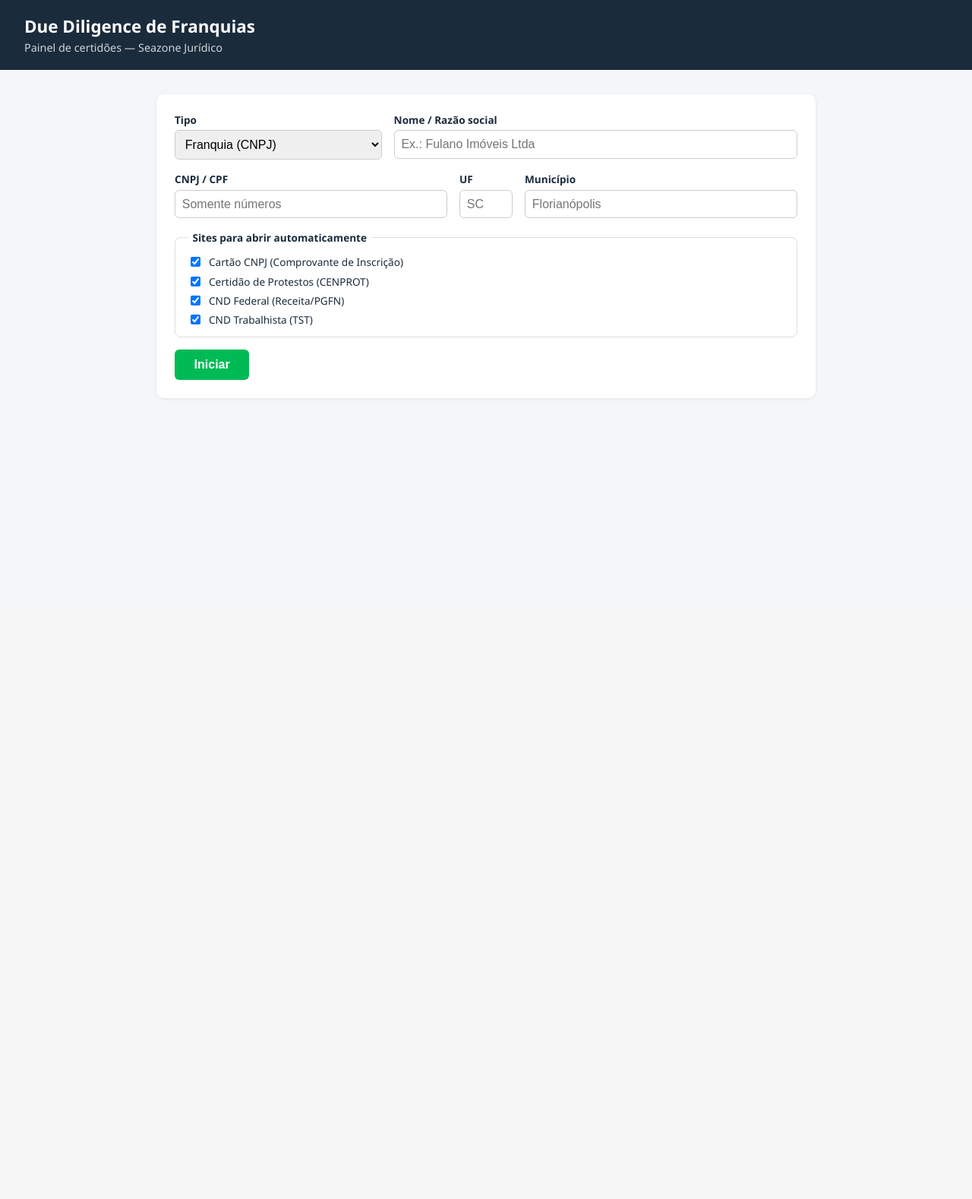
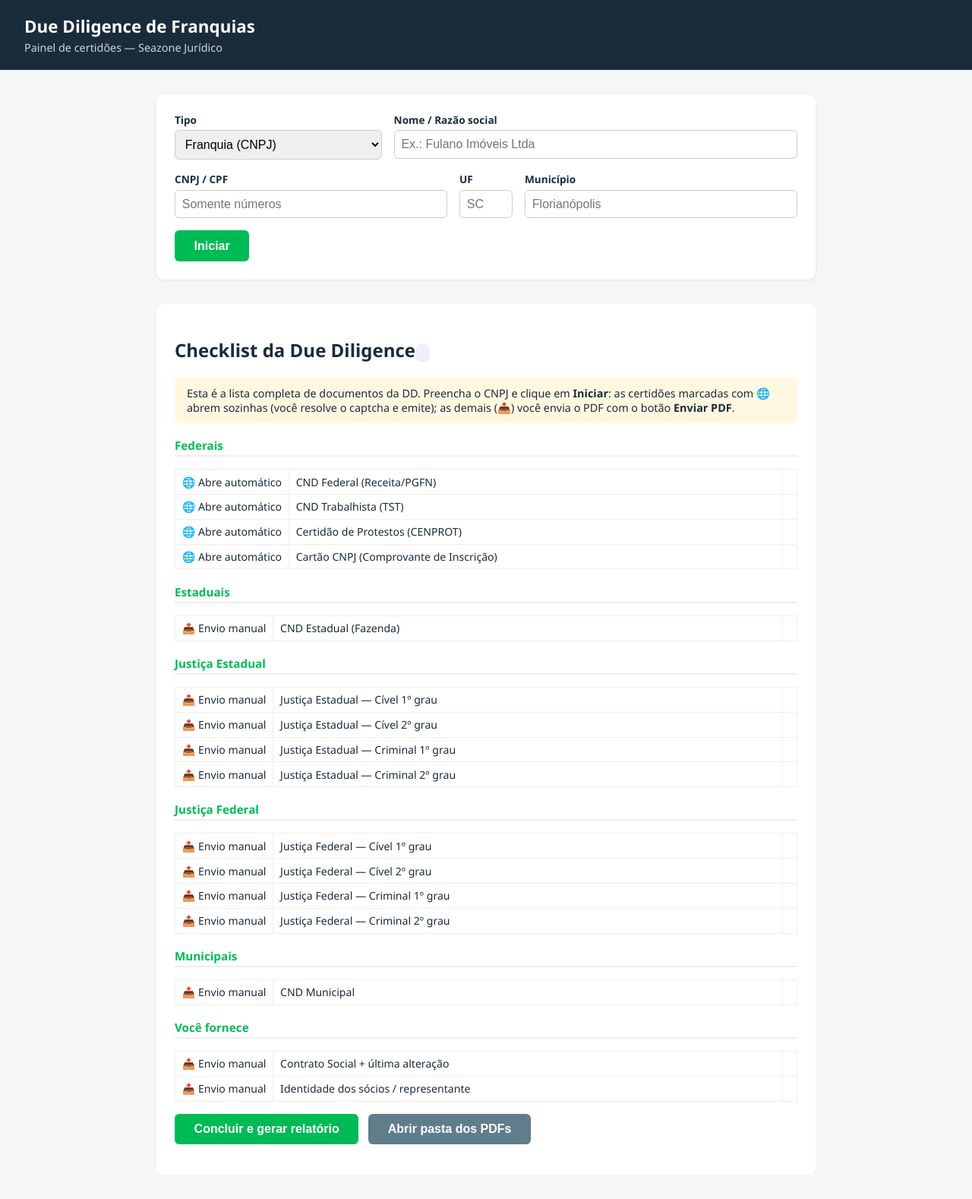
Before and after one commit to anapivanti-lab/seazone-dd, a FastAPI app: page / in a window 1280 px wide. Shown: the whole page at 76% size. Before the commit the page ends 525 px from the top, so only its background shows below. Run offline with FastAPI, Linux system fonts and the light colour scheme.

Commit message:
Mostra a checklist completa logo na abertura (endpoint /checklist)
A lista completa de documentos aparece assim que a pagina abre, sem precisar clicar em Iniciar. Itens automaticos marcados com globo; manuais com botao de upload. Remove caixinhas redundantes; cache-bust v4.

Co-Authored-By: Claude Opus 4.7 (1M context) <noreply@anthropic.com>

```diff
--- a/app/main.py
+++ b/app/main.py
@@ -10,6 +10,7 @@ from fastapi.responses import HTMLResponse, JSONResponse
 from fastapi.staticfiles import StaticFiles
 from fastapi.templating import Jinja2Templates
 
+from .checklist import itens_para
 from .models import Contexto, TipoPessoa
 from .orchestrator import JOBS, Passo, concluir_job, criar_job, executar_job
 from .providers import provedores_para
@@ -33,6 +34,15 @@ async def provedores(tipo: str):
     """Certidões com automação (alimenta as caixinhas de 'abrir site')."""
     ctx = Contexto(tipo=TipoPessoa(tipo), documento="0")
     return JSONResponse([p.nome for p in provedores_para(ctx)])
+
+
+@app.get("/checklist")
+async def checklist(tipo: str):
+    """Lista COMPLETA de documentos da DD (para mostrar tudo já na abertura)."""
+    ctx = Contexto(tipo=TipoPessoa(tipo), documento="0")
+    return JSONResponse(
+        [{"nome": it.nome, "grupo": it.grupo, "auto": it.provider is not None} for it in itens_para(ctx)]
+    )
 
 
 @app.post("/emitir")
--- a/app/static/app.js
+++ b/app/static/app.js
@@ -1,10 +1,10 @@
 const form = document.getElementById("form");
 const tipoSel = document.getElementById("tipo");
-const certidoesDiv = document.getElementById("certidoes");
-const painel = document.getElementById("painel");
 const checklistDiv = document.getElementById("checklist");
 const estadoTag = document.getElementById("estado");
 const pastaP = document.getElementById("pasta");
+const outroBox = document.getElementById("outroBox");
+const acoes = document.getElementById("acoes");
 const btnConcluir = document.getElementById("concluir");
 const btnAbrirPasta = document.getElementById("abrirPasta");
 const btnOutro = document.getElementById("btnOutro");
@@ -14,10 +14,10 @@ const outroFile = document.getElementById("outroFile");
 const META = {
   sucesso: ["✅", "Emitida (auto)"],
   enviado: ["✅", "Enviado"],
-  manual: ["📤", "Falta enviar"],
+  manual: ["📤", "Envio manual"],
   aberta: ["📂", "Aberta — conclua no site"],
   pendente: ["⏳", "Pendente"],
-  aguardando: ["•", "Na fila"],
+  aguardando: ["🌐", "Abre automático"],
   executando: ["🔄", "Abrindo…"],
   erro: ["❌", "Erro"],
 };
@@ -25,32 +25,52 @@ const META = {
 let jobAtual = null;
 let ultimoRender = "";
 
-// Caixinhas das certidões com automação (quais sites abrir)
-async function carregarProvedores() {
-  certidoesDiv.innerHTML = "carregando…";
-  const r = await fetch("/provedores?tipo=" + tipoSel.value);
-  const nomes = await r.json();
-  certidoesDiv.innerHTML = nomes
-    .map(
-      (n) =>
-        `<label class="chk"><input type="checkbox" name="selecionados" value="${n}" checked> ${n}</label>`
-    )
-    .join("");
+// Desenha a checklist. comJob=false => prévia (só mostra tudo); comJob=true => com status e upload.
+function render(itens, comJob) {
+  const grupos = {};
+  itens.forEach((p) => (grupos[p.grupo || "Outros"] ||= []).push(p));
+  let html = "";
+  for (const [grupo, its] of Object.entries(grupos)) {
+    html += `<h3>${grupo}</h3><table class="cl"><tbody>`;
+    for (const p of its) {
+      let ic, tx;
+      if (comJob) {
+        [ic, tx] = META[p.status] || ["•", p.status];
+      } else {
+        [ic, tx] = p.auto ? ["🌐", "Abre automático"] : ["📤", "Envio manual"];
+      }
+      const acao = comJob
+        ? `<label class="upbtn">${p.arquivo ? "Trocar PDF" : "Enviar PDF"}<input type="file" data-item="${p.nome}" accept="application/pdf,image/*" hidden></label>${p.arquivo ? " 📄" : ""}`
+        : "";
+      const obs = comJob && p.mensagem ? `<br><span class="obs">${p.mensagem}</span>` : "";
+      html += `<tr><td class="st">${ic} ${tx}</td><td>${p.nome}${obs}</td><td class="ac">${acao}</td></tr>`;
+    }
+    html += `</tbody></table>`;
+  }
+  checklistDiv.innerHTML = html;
 }
-tipoSel.addEventListener("change", carregarProvedores);
-carregarProvedores();
+
+// Prévia da checklist completa, já na abertura da página
+async function carregarChecklist() {
+  const r = await fetch("/checklist?tipo=" + tipoSel.value);
+  render(await r.json(), false);
+}
+tipoSel.addEventListener("change", () => {
+  if (!jobAtual) carregarChecklist();
+});
+carregarChecklist();
 
 form.addEventListener("submit", async (e) => {
   e.preventDefault();
   const resp = await fetch("/emitir", { method: "POST", body: new FormData(form) });
   const { job_id } = await resp.json();
   jobAtual = job_id;
-  painel.hidden = false;
+  outroBox.hidden = false;
+  acoes.hidden = false;
   ultimoRender = "";
   acompanhar();
 });
 
-// Envio de arquivo (genérico)
 async function enviar(item, file) {
   const fd = new FormData();
   fd.append("item", item);
@@ -59,12 +79,9 @@ async function enviar(item, file) {
   atualizar();
 }
 
-// Upload por item (clique no botão "Enviar PDF" de cada linha)
 checklistDiv.addEventListener("change", (e) => {
   const inp = e.target;
-  if (inp.matches('input[type="file"]') && inp.files[0]) {
-    enviar(inp.dataset.item, inp.files[0]);
-  }
+  if (inp.matches('input[type="file"]') && inp.files[0]) enviar(inp.dataset.item, inp.files[0]);
 });
 
 btnOutro.addEventListener("click", () => {
@@ -86,31 +103,6 @@ btnAbrirPasta.addEventListener("click", () => {
   if (jobAtual) fetch("/abrir-pasta/" + jobAtual, { method: "POST" });
 });
 
-function renderChecklist(job) {
-  const grupos = {};
-  job.passos.forEach((p) => {
-    (grupos[p.grupo || "Outros"] ||= []).push(p);
-  });
-  let html = "";
-  for (const [grupo, itens] of Object.entries(grupos)) {
-    html += `<h3>${grupo}</h3><table class="cl"><tbody>`;
-    for (const p of itens) {
-      const [ic, tx] = META[p.status] || ["•", p.status];
-      html += `<tr>
-        <td class="st">${ic} ${tx}</td>
-        <td>${p.nome}${p.mensagem ? `<br><span class="obs">${p.mensagem}</span>` : ""}</td>
-        <td class="ac">
-          <label class="upbtn">${p.arquivo ? "Trocar PDF" : "Enviar PDF"}
-            <input type="file" data-item="${p.nome}" accept="application/pdf,image/*" hidden>
-          </label>
-          ${p.arquivo ? " 📄" : ""}
-        </td></tr>`;
-    }
-    html += `</tbody></table>`;
-  }
-  checklistDiv.innerHTML = html;
-}
-
 async function atualizar() {
   if (!jobAtual) return;
   const r = await fetch("/status/" + jobAtual);
@@ -119,10 +111,9 @@ async function atualizar() {
   estadoTag.textContent = job.estado.replace(/_/g, " ");
   pastaP.textContent = "Pasta: " + job.pasta;
   btnConcluir.hidden = job.estado !== "aguardando_voce";
-  // só re-renderiza se algo mudou (evita piscar)
   const assinatura = JSON.stringify(job.passos);
   if (assinatura !== ultimoRender) {
-    renderChecklist(job);
+    render(job.passos, true);
     ultimoRender = assinatura;
   }
   return job;
--- a/app/templates/index.html
+++ b/app/templates/index.html
@@ -4,7 +4,7 @@
   <meta charset="utf-8">
   <meta name="viewport" content="width=device-width, initial-scale=1">
   <title>Due Diligence de Franquias — Seazone</title>
-  <link rel="stylesheet" href="/static/style.css?v=3">
+  <link rel="stylesheet" href="/static/style.css?v=4">
 </head>
 <body>
   <header>
@@ -29,30 +29,21 @@
         <label class="cresce">CNPJ / CPF
           <input name="documento" id="documento" placeholder="Somente números" required>
         </label>
-        <label class="uf">UF
-          <input name="uf" placeholder="SC" maxlength="2">
-        </label>
-        <label class="cresce">Município
-          <input name="municipio" placeholder="Florianópolis">
-        </label>
+        <label class="uf">UF<input name="uf" placeholder="SC" maxlength="2"></label>
+        <label class="cresce">Município<input name="municipio" placeholder="Florianópolis"></label>
       </div>
-
-      <fieldset id="certidoes-box">
-        <legend>Sites para abrir automaticamente</legend>
-        <div id="certidoes" class="certidoes">carregando…</div>
-      </fieldset>
-
       <button type="submit">Iniciar</button>
     </form>
 
-    <section id="painel" hidden>
+    <section id="painel">
       <h2>Checklist da Due Diligence <span id="estado" class="tag"></span></h2>
-      <p class="dica">📂 As certidões com automação abriram em abas — <b>resolva o captcha</b> e
-        clique em emitir; o PDF é salvo sozinho. Os demais documentos você <b>envia o PDF</b> aqui.</p>
+      <p class="dica" id="dica">Esta é a lista completa de documentos da DD. Preencha o CNPJ e clique em
+        <b>Iniciar</b>: as certidões marcadas com 🌐 abrem sozinhas (você resolve o captcha e emite);
+        as demais (📤) você envia o PDF com o botão <b>Enviar PDF</b>.</p>
 
-      <div id="checklist"></div>
+      <div id="checklist">carregando…</div>
 
-      <fieldset class="outro">
+      <fieldset class="outro" id="outroBox" hidden>
         <legend>Adicionar outro documento</legend>
         <div class="linha">
           <input id="outroNome" class="cresce" placeholder="Nome do documento (ex.: Procuração)">
@@ -61,14 +52,14 @@
         </div>
       </fieldset>
 
-      <div class="acoes">
-        <button type="button" id="concluir" hidden>Concluir e gerar relatório</button>
+      <div class="acoes" id="acoes" hidden>
+        <button type="button" id="concluir">Concluir e gerar relatório</button>
         <button type="button" id="abrirPasta" class="secundario">Abrir pasta dos PDFs</button>
       </div>
       <p id="pasta" class="pasta"></p>
     </section>
   </main>
 
-  <script src="/static/app.js?v=3"></script>
+  <script src="/static/app.js?v=4"></script>
 </body>
 </html>
```
